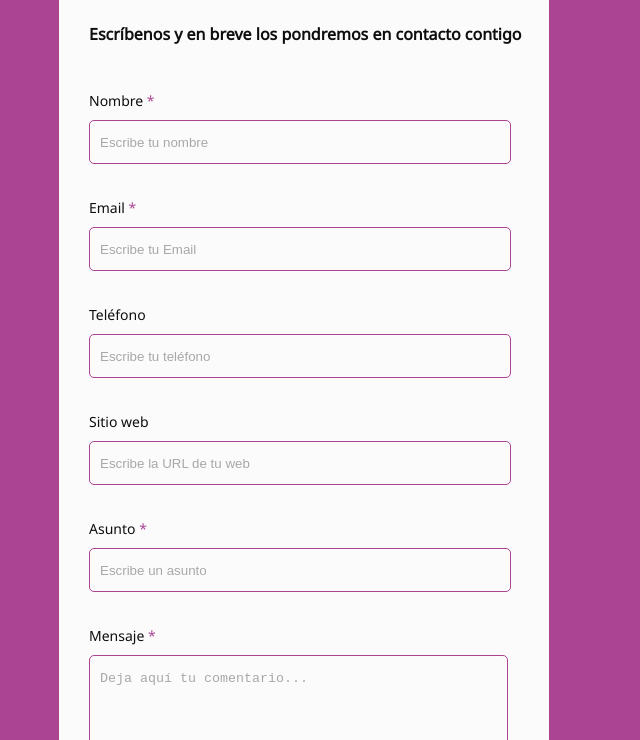
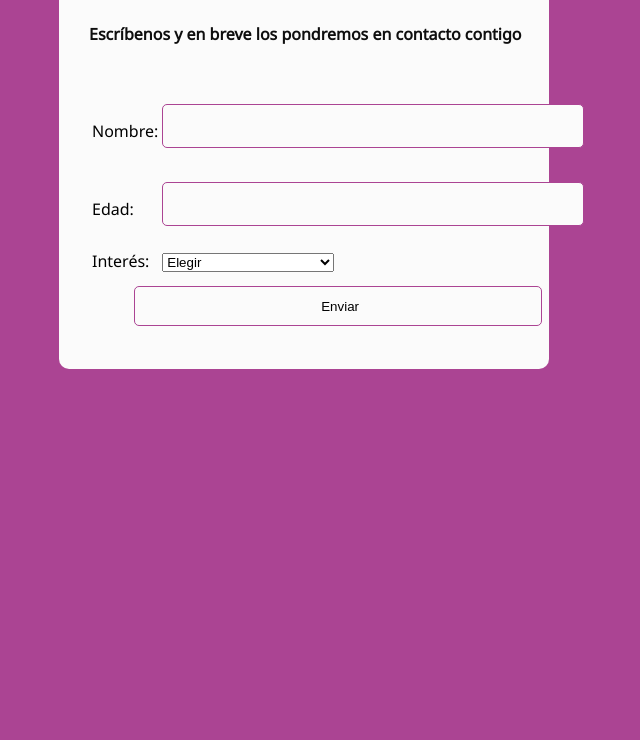
Before and after one commit to michaelherediaespinoza/web-platform-9z5ilb, a plain HTML site: page contacto.html in a window 1280 px wide. Shown: the part 212-952 px from the top of the page, without its empty margins (336-976 px from the left). After the commit the page ends 800 px from the top, so only its background shows below. Drawn offline with Linux system fonts and the light colour scheme.

Commit message:
3 files modified

```diff
--- a/contacto.html
+++ b/contacto.html
@@ -33,55 +33,31 @@
           <h3>Escríbenos y en breve los pondremos en contacto contigo</h3>
 
 
-            <form >
-
-
-                  <p>
-                    <label for="nombre" class="colocar_nombre">Nombre
-                      <span class="obligatorio">*</span>
-                    </label>
-                      <input type="text" name="introducir_nombre" id="nombre" required="obligatorio" placeholder="Escribe tu nombre">
-                  </p>
-
-                  <p>
-                    <label for="email" class="colocar_email">Email
-                      <span class="obligatorio">*</span>
-                    </label>
-                      <input type="email" name="introducir_email" id="email" required="obligatorio" placeholder="Escribe tu Email">
-                  </p>
-
-                  <p>
-                    <label for="telefone" class="colocar_telefono">Teléfono
-                    </label>
-                      <input type="tel" name="introducir_telefono" id="telefono" placeholder="Escribe tu teléfono">
-                  </p>
-
-                  <p>
-                    <label for="website" class="colocar_website">Sitio web
-                    </label>
-                      <input type="url" name="introducir_website" id="website" placeholder="Escribe la URL de tu web">
-                  </p>
-
-                  <p>
-                    <label for="asunto" class="colocar_asunto">Asunto
-                      <span class="obligatorio">*</span>
-                    </label>
-                      <input type="text" name="introducir_asunto" id="assunto" required="obligatorio" placeholder="Escribe un asunto">
-                  </p>
-
-                  <p>
-                    <label for="mensaje" class="colocar_mensaje">Mensaje
-                      <span class="obligatorio">*</span>
-                    </label>
-                                      <textarea name="introducir_mensaje" class="texto_mensaje" id="mensaje" required="obligatorio" placeholder="Deja aquí tu comentario..."></textarea>
-                                  </p>
-
-                  <button type="submit" name="enviar_formulario" id="enviar"><p>Enviar</p></button>
-
-                  <p class="aviso">
-                    <span class="obligatorio"> * </span>los campos son obligatorios.
-                  </p>
-
+            <form name="fvalida" >
+              <table>
+                <tr>
+                     <td>Nombre: </td>
+                     <td><input type="text" name="nombre" size="30" maxlength="100"></td>
+                </tr>
+                <tr>
+                     <td>Edad: </td>
+                     <td><input type="text" name="edad" size="3" maxlength="2"></td>
+                </tr>
+                <tr>
+                     <td>Interés:</td>
+                     <td>
+                     <select name=interes>
+                     <option value="Elegir">Elegir
+                     <option value="Comercial">Contacto comercial
+                     <option value="Clientes">Atención al cliente
+                     <option value="Proveedores">Contacto de proveedores
+                     </select>
+                     </td>
+                </tr>
+                <tr>
+                     <td colspan="2" align="center"><input type="button" value="Enviar" onclick="valida_envia()"></td>
+                </tr>
+                </table>
             </form>
       </div>
     </div>
--- a/script.js
+++ b/script.js
@@ -1 +1,35 @@
-console.log('Hello!');
+function valida_envia(){
+  //valido el nombre
+  if (document.fvalida.nombre.value.length==0){
+       alert("Tiene que escribir su nombre")
+       document.fvalida.nombre.focus()
+       return 0;
+  }
+
+  //valido la edad. tiene que ser entero mayor que 18
+  edad = document.fvalida.edad.value
+  edad = validarEntero(edad)
+  document.fvalida.edad.value=edad
+  if (edad==""){
+       alert("Tiene que introducir un número entero en su edad.")
+       document.fvalida.edad.focus()
+       return 0;
+  }else{
+       if (edad<18){
+            alert("Debe ser mayor de 18 años.")
+            document.fvalida.edad.focus()
+            return 0;
+       }
+  }
+
+  //valido el interés
+  if (document.fvalida.interes.selectedIndex==0){
+       alert("Debe seleccionar un motivo de su contacto.")
+       document.fvalida.interes.focus()
+       return 0;
+  }
+
+  //el formulario se envia
+  alert("Muchas gracias por enviar el formulario");
+  document.fvalida.submit();
+}
```
Also changed, not shown: index.html (+2 -2 lines).
